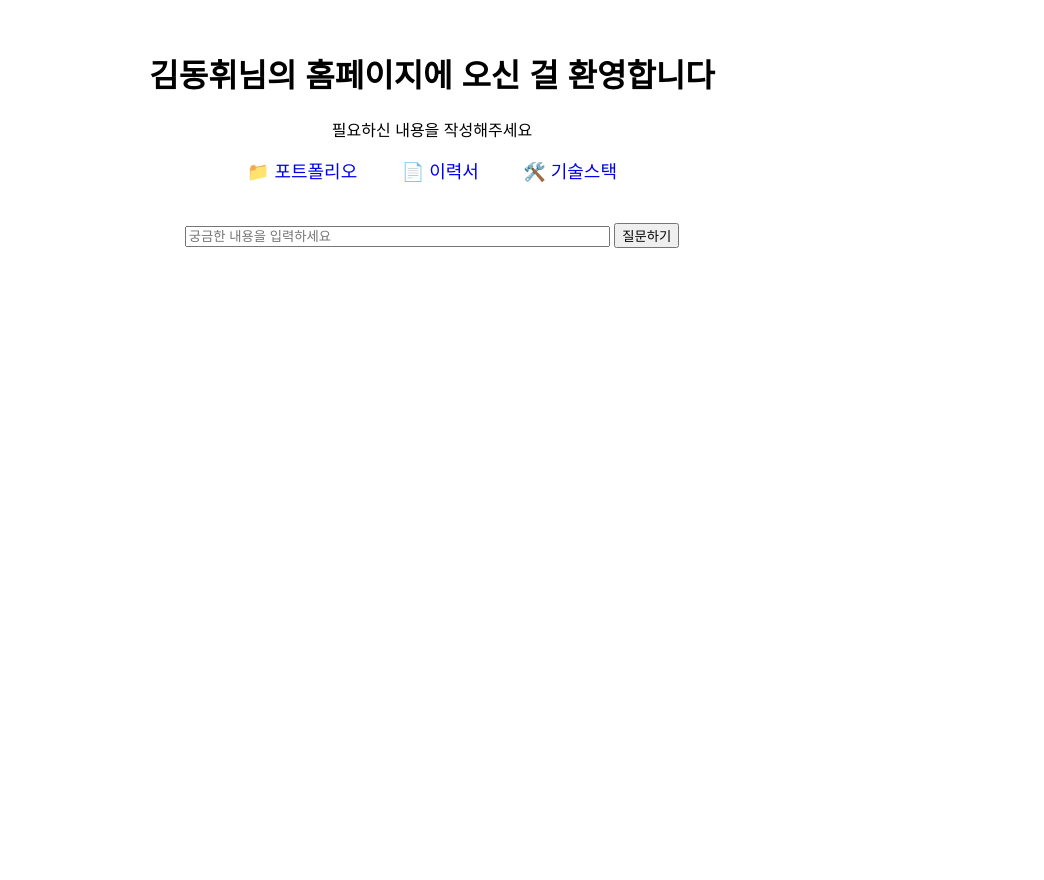
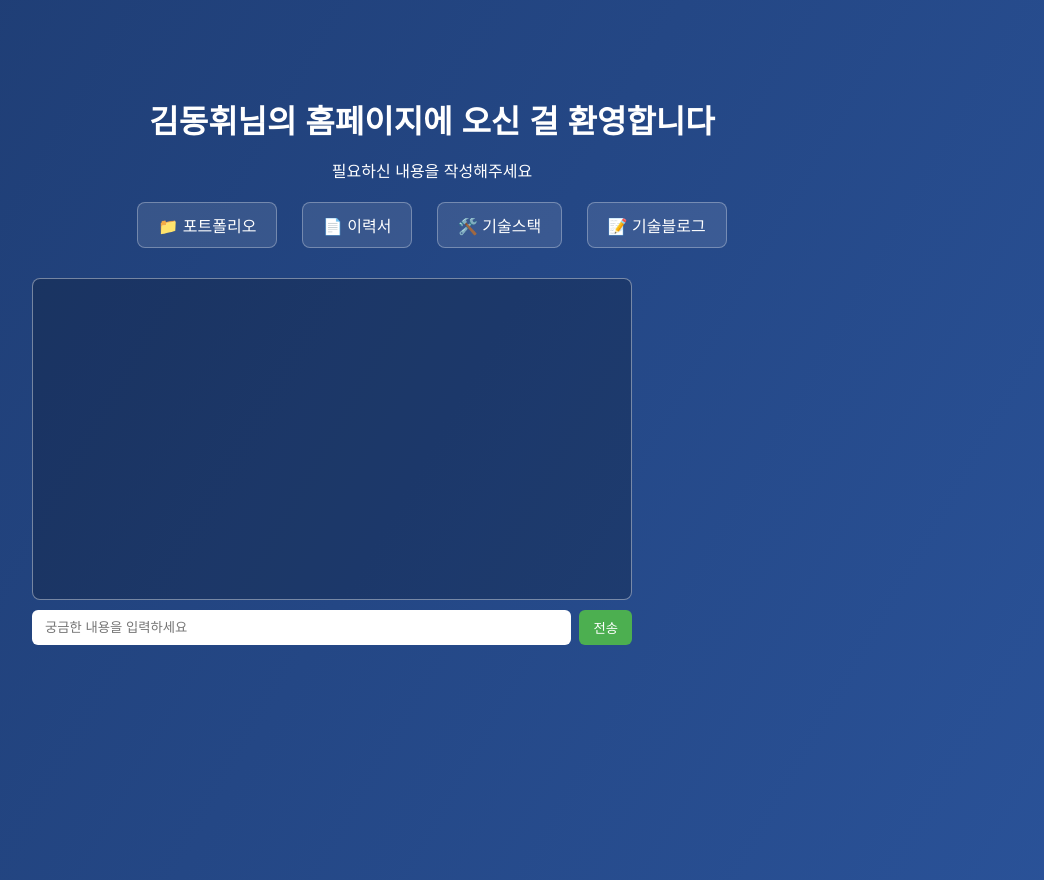
Before and after one commit to kimdonghwi94/dhkim.github.io, a plain HTML site: page index.html in a window 1280 px wide. Shown: the whole page, without its empty margins (208-1252 px from the left). Before the commit the page ends 800 px from the top, so only its background shows below. Drawn offline with Linux system fonts and the light colour scheme.

Commit message:
Improve chat UI

```diff
--- a/index.html
+++ b/index.html
@@ -3,43 +3,86 @@
 <head>
   <meta charset="UTF-8">
   <title>김동휘 포트폴리오</title>
-  <style>
-    body { font-family: sans-serif; text-align: center; margin-top: 50px; }
-    .menu a { margin: 0 20px; font-size: 18px; text-decoration: none; }
-    .chat-box { margin-top: 40px; }
-  </style>
+  <link rel="stylesheet" href="style.css">
 </head>
 <body>
 
-  <h1>김동휘님의 홈페이지에 오신 걸 환영합니다</h1>
-  <p>필요하신 내용을 작성해주세요</p>
+  <div class="container">
+    <h1 id="welcome"></h1>
+    <p id="instruction"></p>
 
-  <div class="menu">
-    <a href="portfolio.html">📁 포트폴리오</a>
-    <a href="resume.html">📄 이력서</a>
-    <a href="stack.html">🛠️ 기술스택</a>
-  </div>
+    <div class="menu hidden" id="menu">
+      <a href="portfolio.html">📁 포트폴리오</a>
+      <a href="resume.html">📄 이력서</a>
+      <a href="stack.html">🛠️ 기술스택</a>
+      <a href="blog/index.html">📝 기술블로그</a>
+    </div>
 
-  <div class="chat-box">
-    <input type="text" id="question" placeholder="궁금한 내용을 입력하세요" size="50">
-    <button onclick="askChat()">질문하기</button>
+    <div class="chat-box hidden" id="chat-box">
+      <div id="chat-window" class="chat-window"></div>
+      <div class="chat-input">
+        <input type="text" id="question" placeholder="궁금한 내용을 입력하세요">
+        <button onclick="askChat()">전송</button>
+      </div>
+    </div>
   </div>
 
   <script>
-    async function askChat() {
-      const q = document.getElementById("question").value;
-      const res = await fetch("https://your-api-url.com/chat", {
-        method: "POST",
-        headers: { "Content-Type": "application/json" },
-        body: JSON.stringify({ question: q })
+    function typeText(el, text, speed, callback) {
+      let i = 0;
+      const timer = setInterval(() => {
+        el.textContent += text[i++];
+        if (i === text.length) {
+          clearInterval(timer);
+          if (callback) callback();
+        }
+      }, speed);
+    }
+
+    window.addEventListener('DOMContentLoaded', () => {
+      const welcome = document.getElementById('welcome');
+      const instruction = document.getElementById('instruction');
+      typeText(welcome, '김동휘님의 홈페이지에 오신 걸 환영합니다', 100, () => {
+        typeText(instruction, '필요하신 내용을 작성해주세요', 100, () => {
+          document.getElementById('menu').classList.add('show');
+          document.getElementById('chat-box').classList.add('show');
+          document.getElementById('question').addEventListener('keydown', e => {
+            if (e.key === 'Enter') askChat();
+          });
+        });
       });
-      const data = await res.json();
+    });
 
-      // 예: data = { answer: "이동합니다", url: "/resume.html" }
-      if (data.url) {
-        window.location.href = data.url;
+    function addMessage(text, cls) {
+      const div = document.createElement('div');
+      div.className = `message ${cls}`;
+      div.textContent = text;
+      document.getElementById('chat-window').appendChild(div);
+      div.scrollIntoView({ behavior: 'smooth' });
+    }
+
+    function askChat() {
+      const input = document.getElementById("question");
+      const q = input.value.trim();
+      if (!q) return;
+      addMessage(q, 'user');
+      input.value = '';
+
+      const lower = q.toLowerCase();
+      if (lower.includes("포트폴리오") || lower.includes("portfolio")) {
+        addMessage('포트폴리오 페이지로 이동합니다.', 'bot');
+        setTimeout(() => location.href = 'portfolio.html', 800);
+      } else if (lower.includes("이력서") || lower.includes("resume")) {
+        addMessage('이력서 페이지로 이동합니다.', 'bot');
+        setTimeout(() => location.href = 'resume.html', 800);
+      } else if (lower.includes("기술스택") || lower.includes("stack")) {
+        addMessage('기술스택 페이지로 이동합니다.', 'bot');
+        setTimeout(() => location.href = 'stack.html', 800);
+      } else if (lower.includes("블로그") || lower.includes("blog")) {
+        addMessage('블로그 페이지로 이동합니다.', 'bot');
+        setTimeout(() => location.href = 'blog/index.html', 800);
       } else {
-        alert(data.answer || "응답이 없습니다.");
+        addMessage('죄송해요, 해당 내용을 찾을 수 없어요. 메뉴를 참고해주세요.', 'bot');
       }
     }
   </script>
--- /dev/null
+++ b/style.css
@@ -0,0 +1,102 @@
+body {
+  margin: 0;
+  min-height: 100vh;
+  display: flex;
+  flex-direction: column;
+  justify-content: flex-start;
+  align-items: center;
+  padding-top: 10vh;
+  background: linear-gradient(120deg, #1e3c72, #2a5298);
+  color: #fff;
+  font-family: 'Apple SD Gothic Neo', 'NanumGothic', 'Malgun Gothic', sans-serif;
+  text-align: center;
+}
+
+h1, h2, h3, h4, p {
+  margin: 0.5em 0;
+}
+
+.menu {
+  margin-top: 20px;
+}
+.menu a {
+  display: inline-block;
+  margin: 0 10px;
+  padding: 10px 20px;
+  background: rgba(255, 255, 255, 0.1);
+  border: 1px solid rgba(255, 255, 255, 0.3);
+  border-radius: 8px;
+  color: #fff;
+  text-decoration: none;
+  transition: background 0.3s, transform 0.3s;
+}
+.menu a:hover {
+  background: rgba(255, 255, 255, 0.3);
+  transform: translateY(-3px);
+}
+
+.chat-box {
+  margin-top: 30px;
+  width: 100%;
+  max-width: 600px;
+  display: flex;
+  flex-direction: column;
+}
+.chat-window {
+  border: 1px solid rgba(255, 255, 255, 0.4);
+  background: rgba(0, 0, 0, 0.2);
+  border-radius: 8px;
+  padding: 10px;
+  height: 300px;
+  overflow-y: auto;
+}
+.chat-input {
+  display: flex;
+  margin-top: 10px;
+}
+.chat-input input {
+  flex: 1;
+  padding: 8px 12px;
+  border-radius: 6px;
+  border: 1px solid rgba(255, 255, 255, 0.4);
+}
+.chat-input button {
+  padding: 8px 14px;
+  border: none;
+  border-radius: 6px;
+  margin-left: 8px;
+  background: #4CAF50;
+  color: #fff;
+  cursor: pointer;
+}
+.chat-input button:hover {
+  background: #45a049;
+}
+.message {
+  margin: 4px 0;
+  padding: 6px 10px;
+  border-radius: 6px;
+}
+.message.user {
+  background: rgba(255, 255, 255, 0.3);
+  align-self: flex-end;
+}
+.message.bot {
+  background: rgba(0, 0, 0, 0.3);
+  align-self: flex-start;
+}
+
+.hidden {
+  opacity: 0;
+  transform: scale(0.95);
+}
+.show {
+  opacity: 1;
+  transform: scale(1);
+  transition: opacity 1s, transform 0.6s;
+}
+
+.container {
+  width: 80%;
+  max-width: 800px;
+}
```
Also changed, not shown: blog/index.html (added, +20 -0 lines), blog/post1.html (added, +16 -0 lines), blog/post2.html (added, +16 -0 lines), portfolio.html (added, +13 -0 lines), resume.html (added, +13 -0 lines), stack.html (added, +13 -0 lines).
